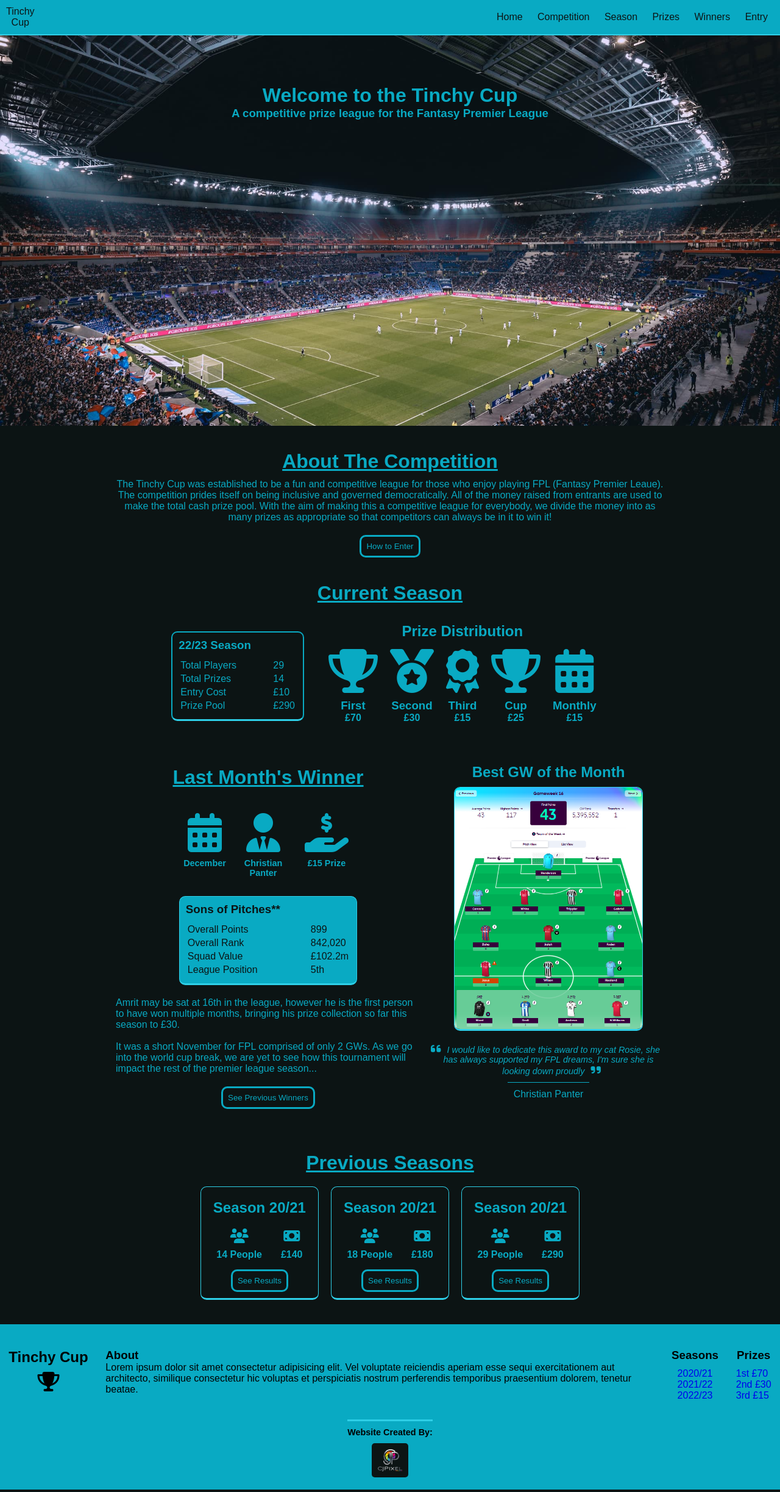
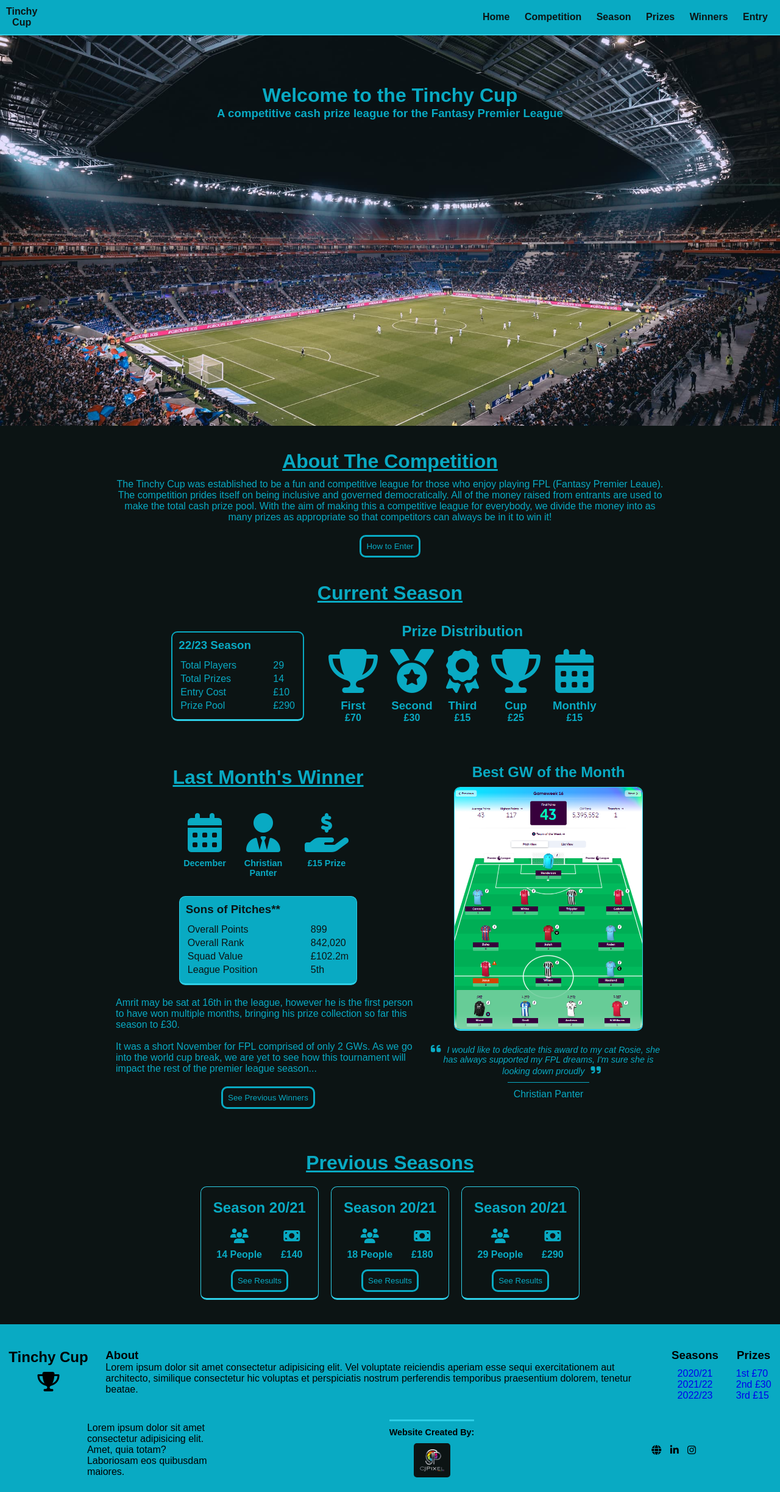
Before and after one commit to pantercp/tinchy-cup, a plain HTML site: page index.html in a window 1280 px wide. Shown: the whole page at 61% size. Drawn offline with Linux system fonts and the light colour scheme.

Commit message:
Redesigned mobile menu and added footer detail

```diff
--- a/index.html
+++ b/index.html
@@ -17,12 +17,12 @@
         </div>
         <div class="container-menu">
             <ul id="sidemenu">
-                <li><a href="#" class="link">Home</a></li>
-                <li><a href="#">Competition</a></li>
-                <li><a href="#">Season</a></li>
-                <li><a href="#">Prizes</a></li>
-                <li><a href="#">Winners</a></li>
-                <li><a href="#">Entry</a></li>
+                <li class="links"><a href="#" class="link">Home</a></li>
+                <li class="links"><a href="#">Competition</a></li>
+                <li class="links"><a href="#">Season</a></li>
+                <li class="links"><a href="#">Prizes</a></li>
+                <li class="links"><a href="#">Winners</a></li>
+                <li class="links last"><a href="#">Entry</a></li>
                 <i class="fa-solid fa-xmark mob-icon" onclick="closemenu()"></i>
             </ul>
             <i class="fa-solid fa-bars mob-icon" onclick="openmenu()"></i>
@@ -31,7 +31,7 @@
     <div class="container-hero">
         <div class="hero-intro">
             <h1>Welcome to the Tinchy Cup</h1>
-            <h3>A competitive prize league for the Fantasy Premier League</h3>
+            <h3>A competitive cash prize league for the Fantasy Premier League</h3>
         </div>
     </div>
     <div class="container-competition">
@@ -229,8 +229,19 @@
         </div>
     </div>
     <div class="container-footer-2">
-        <h4>Website Created By:</h4>
-        <img src="images/Transp.png" alt="">
+        <div class="foot-col-1">
+            <p>Lorem ipsum dolor sit amet consectetur adipisicing elit. Amet, quia totam? Laboriosam eos quibusdam
+                maiores.</p>
+        </div>
+        <div class="footer-2-mid-col">
+            <h4>Website Created By:</h4>
+            <a href="https://pantercp.github.io/Personal_Portfolio_Website/"><img src="images/Transp.png" alt=""></a>
+        </div>
+        <div class="foot-col-3">
+            <i class="fa-solid fa-globe"></i>
+            <i class="fa-brands fa-linkedin-in"></i>
+            <i class="fa-brands fa-instagram"></i>
+        </div>
     </div>
 
     <script>
--- a/style.css
+++ b/style.css
@@ -14,6 +14,9 @@
 /* ---------Navigation Bar---------- */
 .container-nav{
     display: flex;
+    position: sticky;
+    font-weight: 700;
+    top: 0;
     justify-content: space-between;
     align-items: center;
     background-color: var(--primary);
@@ -229,6 +232,7 @@
     border: 1px solid var(--secondary);
     border-bottom: 3px solid var(--secondary);
     max-height: 400px;
+    min-width: auto;
 }
 .month-team{
     display: flex;
@@ -365,7 +369,23 @@
     max-width: 900px;
 }
 /* ------------Footer 2nd row------------- */
+
 .container-footer-2{
+    display: flex;
+    flex-wrap: wrap;
+    align-items: center;
+    background-color: var(--primary);
+    justify-content: space-around;
+}
+.foot-col-1 p{
+    max-width: 200px;
+    margin: 10px;
+}
+.foot-col-3 i{
+    font-size: 1em;
+    margin: 5px;
+}
+.footer-2-mid-col{
     background-color: var(--primary);
     display: flex;
     flex-direction: column;
@@ -373,7 +393,7 @@
     text-align: center;
     padding: 20px;
 }
-.container-footer-2 h4{
+.footer-2-mid-col h4{
     font-size: 0.9em;
     font-weight: 700;
     margin-bottom: 10px;
@@ -381,7 +401,7 @@
     padding-top: 10px;
     max-width: 400px;
 }
-.container-footer-2 img{
+.footer-2-mid-col img{
     width: 60px;
     height: 100%;
     padding: 10px;
@@ -410,22 +430,26 @@
         display: block;
     }
     .container-menu .fa-xmark{
-        color: #09AAC3;
+        color: var(--secondary);
         position: relative;
-        right: -120px;
-        top: 8px;    }
-    .container-menu li{
+        right: -122px;
+        top: -236px;
+    }
+    .container-menu li.links{
         display: block;
-        margin: 10px;
+        border-bottom: 1px solid var(--secondary);
+        border-left: 2px solid var(--secondary);
+        background-color: var(--main);
+        padding: 10px;
+    }
+    .container-menu li.last{
+        border-bottom: 2px solid var(--secondary);
     }
     .container-menu ul{
         position: fixed;
         right: -200px;
-        padding: 10px;
-        top: 60px;
-        background-color: var(--main);
-        border-left: 1px solid var(--primary);
-        border-bottom: 1px solid var(--primary);
+        padding-inline-start: 0;
+        top: 59px;
         z-index: 2;
         transition: right 0.5s;
     }
```
